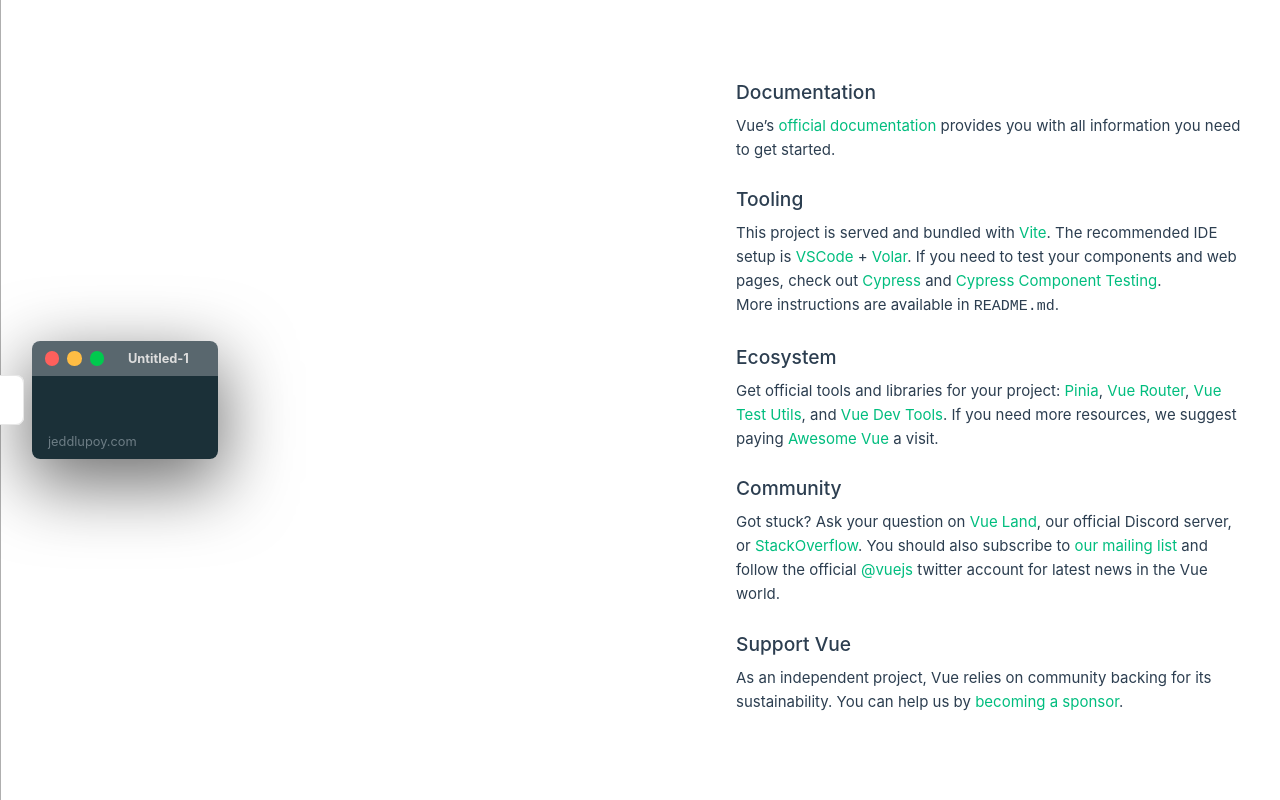
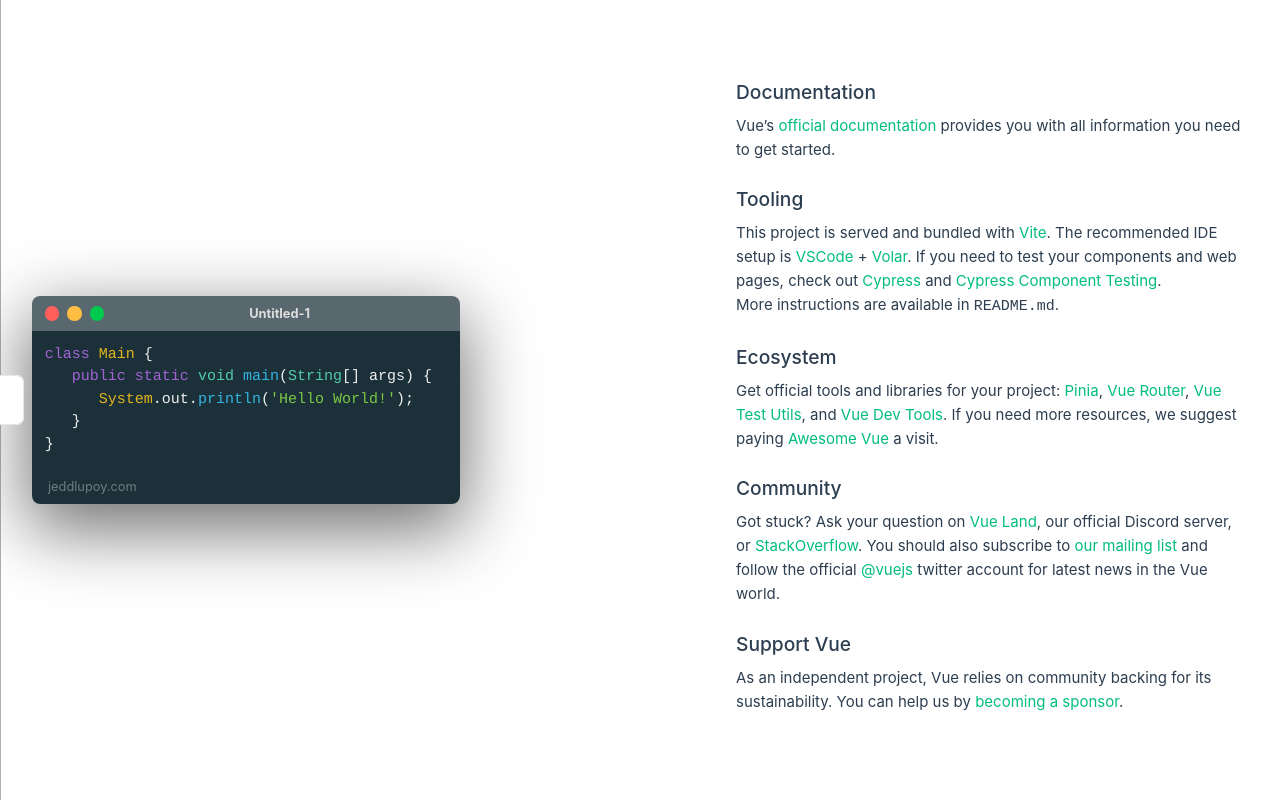
Before and after one commit to 0n3Appl3/code-paste, a Vue app: page / in a window 1280 px wide. Built offline with nearby package versions, Linux system fonts and the light colour scheme.

Commit message:
Added placeholder code

```diff
--- a/src/components/CodeEditor.vue
+++ b/src/components/CodeEditor.vue
@@ -19,6 +19,11 @@
 
 // Editor Text Field Styling
 const textField = ref('editor__text-field')
+const textInputText = ref(`class Main {` +
+                        `\n   public static void main(String[] args) {` +
+                        `\n      System.out.println('Hello World!');` +
+                        `\n   }` +
+                        `\n}`)
 const textInput = ref(null)
 
 // Watermark Styling
@@ -32,6 +37,7 @@
         speed: 400,
         perspective: 500,
     })
+    resize()
 })
 
 // Methods
@@ -121,7 +127,7 @@
              @input="resize" ref="textInput"
              contenteditable="true"
              spellcheck="false"
-             :class="textField"></div>
+             :class="textField">{{ textInputText }}</div>
         <div :class="watermark">{{ watermarkText }}</div>
     </div>
 </template>
```
